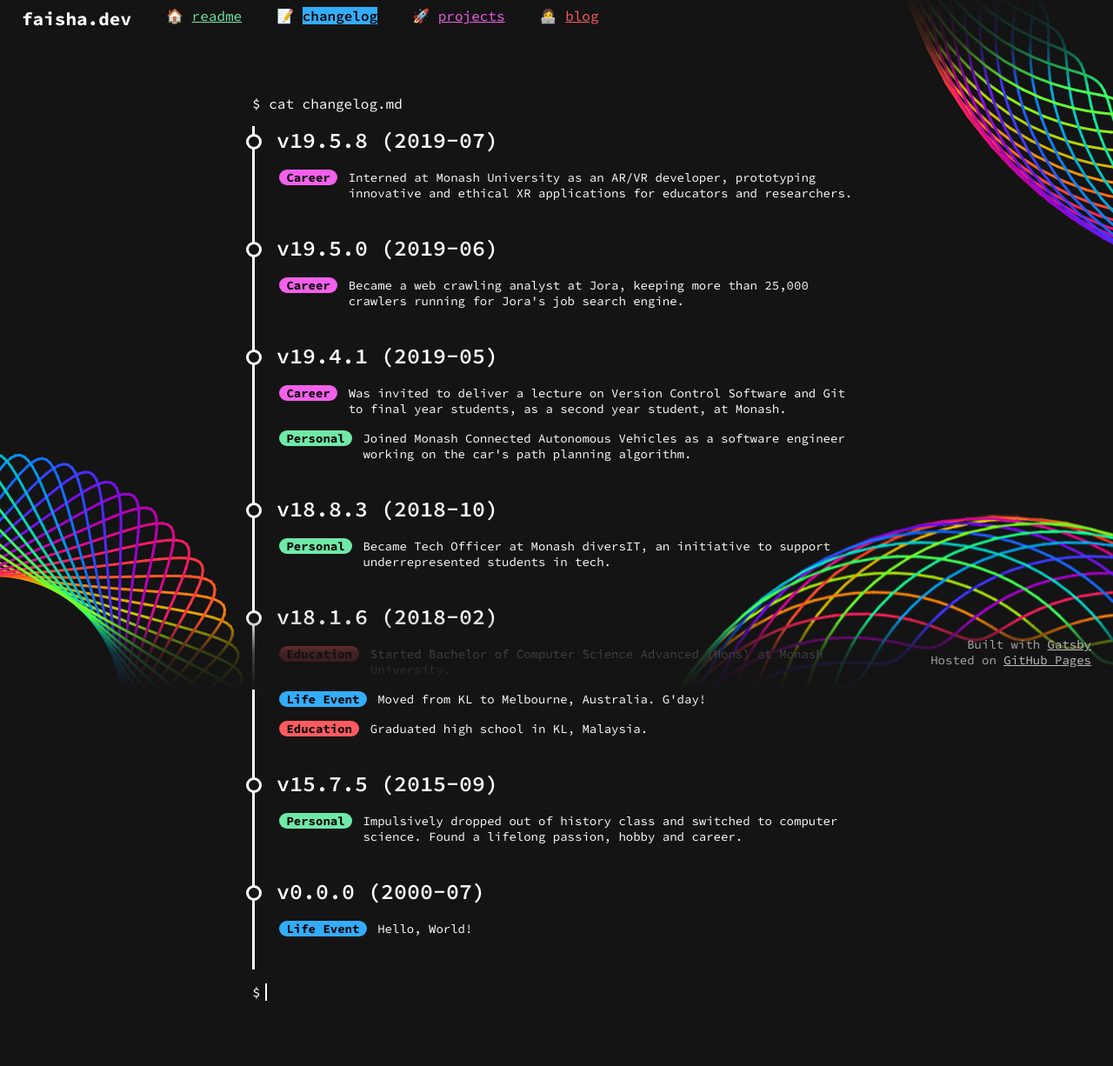
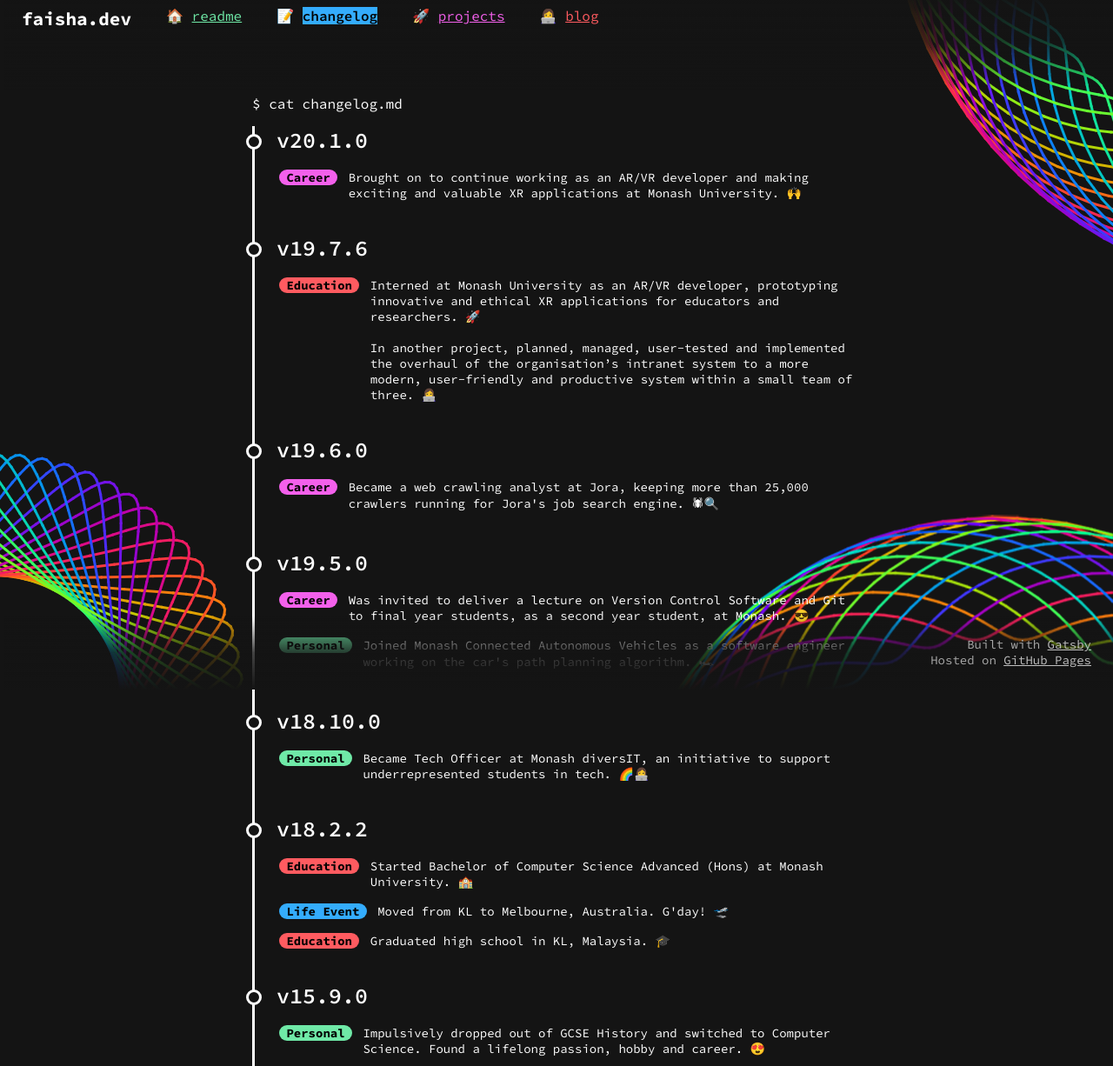
Before and after one commit to faishasj/personal-website-v1, a Gatsby site: page /changelog in a window 1280 px wide. Shown: the part 7-1233 px from the top of the page at 87% size. Built offline with nearby package versions, Linux system fonts and the light colour scheme; Gatsby itself is replaced by a stand-in of ours.

Commit message:
feat(content): Update bio and career

```diff
--- a/src/components/footer.js
+++ b/src/components/footer.js
@@ -7,7 +7,7 @@ import "./footer.css"
 const Footer = () => (
   <div class="footer">
     <p>Built with <HighlightedLink link="https://www.gatsbyjs.org/" colour="silver">Gatsby</HighlightedLink><br></br>
-    Hosted on <HighlightedLink link="/test" colour="silver">GitHub Pages</HighlightedLink></p>
+    Hosted on <HighlightedLink link="https://pages.github.com/" colour="silver">GitHub Pages</HighlightedLink></p>
   </div>
 );
 
--- a/src/pages/changelog.js
+++ b/src/pages/changelog.js
@@ -43,35 +43,41 @@ const ChangelogPage = () => (
     <div class="changelog-container">
       <TerminalText command="$ cat changelog.md">
         <div class="timeline">
-          <TimelineGroup version="v19.5.8 (2019-07)">
-            <TimelineItem tag="Career">Interned at Monash University as an AR/VR developer,
-              prototyping innovative and ethical XR applications for educators and researchers.</TimelineItem>
+        <TimelineGroup version="v20.1.0">
+            <TimelineItem tag="Career">Brought on to continue working as an AR/VR developer and making
+            exciting and valuable XR applications at Monash University. 🙌</TimelineItem>
           </TimelineGroup>
-          <TimelineGroup version="v19.5.0 (2019-06)">
+          <TimelineGroup version="v19.7.6">
+            <TimelineItem tag="Education">Interned at Monash University as an AR/VR developer,
+              prototyping innovative and ethical XR applications for educators and researchers. 🚀<br/><br/>
+              In another project, planned, managed, user-tested and implemented the overhaul of the organisation’s
+              intranet system to a more modern, user-friendly and productive system within a small team of three. 👩‍💻</TimelineItem>
+          </TimelineGroup>
+          <TimelineGroup version="v19.6.0">
             <TimelineItem tag="Career">Became a web crawling analyst at Jora, keeping more than
-              25,000 crawlers running for Jora's job search engine.</TimelineItem>
+              25,000 crawlers running for Jora's job search engine. 🕷🔍</TimelineItem>
           </TimelineGroup>
-          <TimelineGroup version="v19.4.1 (2019-05)">
+          <TimelineGroup version="v19.5.0">
             <TimelineItem tag="Career">Was invited to deliver a lecture on Version Control Software and
-                Git to final year students, as a second year student, at Monash.</TimelineItem>
+                Git to final year students, as a second year student, at Monash. 😎</TimelineItem>
             <TimelineItem tag="Personal">Joined Monash Connected Autonomous Vehicles as
-            a software engineer working on the car's path planning algorithm.</TimelineItem>
+            a software engineer working on the car's path planning algorithm. 🏎</TimelineItem>
           </TimelineGroup>
-          <TimelineGroup version="v18.8.3 (2018-10)">
+          <TimelineGroup version="v18.10.0">
             <TimelineItem tag="Personal">Became Tech Officer at Monash diversIT,
-              an initiative to support underrepresented students in tech.</TimelineItem>
+              an initiative to support underrepresented students in tech. 🌈👩‍💻</TimelineItem>
           </TimelineGroup>
-          <TimelineGroup version="v18.1.6 (2018-02)">
-            <TimelineItem tag="Education">Started Bachelor of Computer Science Advanced (Hons) at Monash University.</TimelineItem>
-            <TimelineItem tag="Life Event">Moved from KL to Melbourne, Australia. G'day!</TimelineItem>
-            <TimelineItem tag="Education">Graduated high school in KL, Malaysia.</TimelineItem>
+          <TimelineGroup version="v18.2.2">
+            <TimelineItem tag="Education">Started Bachelor of Computer Science Advanced (Hons) at Monash University. 🏫</TimelineItem>
+            <TimelineItem tag="Life Event">Moved from KL to Melbourne, Australia. G'day! 🛫</TimelineItem>
+            <TimelineItem tag="Education">Graduated high school in KL, Malaysia. 🎓</TimelineItem>
           </TimelineGroup>
-          <TimelineGroup version="v15.7.5 (2015-09)">
-            <TimelineItem tag="Personal">Impulsively dropped out of history class and switched
-              to computer science. Found a lifelong passion, hobby and career.</TimelineItem>
+          <TimelineGroup version="v15.9.0">
+            <TimelineItem tag="Personal">Impulsively dropped out of GCSE History and switched
+              to Computer Science. Found a lifelong passion, hobby and career. 😍</TimelineItem>
           </TimelineGroup>
-          <TimelineGroup version="v0.0.0 (2000-07)">
-            <TimelineItem tag="Life Event">Hello, World!</TimelineItem>
+          <TimelineGroup version="v0.7.13">
+            <TimelineItem tag="Life Event">Hello, World! 👼</TimelineItem>
           </TimelineGroup>
         </div>
       </TerminalText>
```
Also changed, not shown: package.json (+15 -16 lines), src/pages/index.js (+4 -4 lines), src/images/me.jpg, 3 other files.
